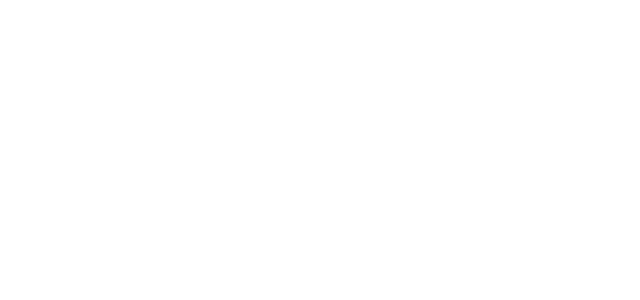
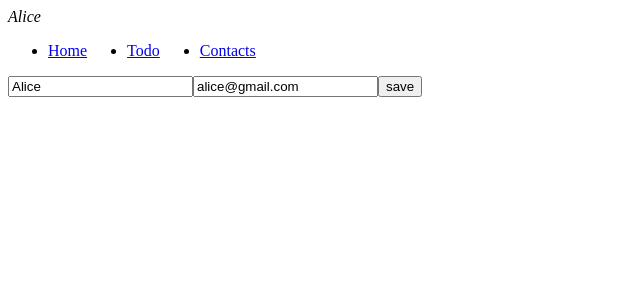
Before and after one commit to kdkcom1234/react-ts-study, a React app: page /profile/edit in a window 1280 px wide. Before the commit this address had no page. Shown: the top 300 px of the page, without its empty margins (0-640 px from the left). Built offline with nearby package versions, Linux system fonts and the light colour scheme.

Commit message:
프로필 데이터

```diff
--- a/package.json
+++ b/package.json
@@ -21,6 +21,7 @@
     "@emotion/styled": "^11.11.0",
     "react": "^18.2.0",
     "react-dom": "^18.2.0",
-    "react-router-dom": "^6.16.0"
+    "react-router-dom": "^6.16.0",
+    "swr": "^2.2.2"
   }
 }
--- a/src/App.tsx
+++ b/src/App.tsx
@@ -42,6 +42,10 @@
   );
 });
 
+const ProfileEdit = lazy(
+  () => import("@/modules/profile/ProfilesEdit")
+);
+
 const App = () => {
   // 라우팅 처리하는 곳의 가장 최상위에 BrowserRouter 감싸줘야함
   return (
@@ -56,6 +60,11 @@
           {/* index: 해당경로의 기본 화면 */}
           <Route element={<Home />} index />
           {/* 기능 모듈 */}
+          <Route
+            path="/profile/edit"
+            element={<ProfileEdit />}
+          />
+
           <Route
             path="todo"
             element={<Todo />}
--- a/src/Layout.tsx
+++ b/src/Layout.tsx
@@ -1,9 +1,33 @@
 import { Suspense } from "react";
-import { Link, Outlet } from "react-router-dom";
+import {
+  Link,
+  Outlet,
+  useNavigate,
+} from "react-router-dom";
+import { useProfileData } from "./modules/profile/data";
 
 function Layout() {
+  // swr 데이터 -> 상태값
+  // 데이터가 변경되면 컴포넌트가 다시 렌더링된다.
+  const { profileData } = useProfileData();
+  const { nickname } = profileData;
+  console.log(profileData);
+  const navigate = useNavigate();
+
+  const handleEditProfile = () => {
+    navigate("/profile/edit");
+  };
+
   return (
-    <div id="layout">
+    <div>
+      <header>
+        <em
+          style={{ cursor: "pointer" }}
+          onClick={handleEditProfile}
+        >
+          {nickname}
+        </em>
+      </header>
       {/* 링크들이 들어가는 곳 */}
       <nav>
         <ul
--- /dev/null
+++ b/src/modules/profile/ProfilesEdit/index.tsx
@@ -0,0 +1,38 @@
+import { MutableRefObject, useRef } from "react";
+import { useProfileData } from "../data";
+
+const ProfileEdit = () => {
+  const nicknameRef =
+    useRef() as MutableRefObject<HTMLInputElement>;
+  const emailRef =
+    useRef() as MutableRefObject<HTMLInputElement>;
+
+  const { profileData, mutateProfileData } =
+    useProfileData();
+  const { nickname, email } = profileData;
+
+  const handleSave = () => {
+    // 서버하고 연동한다음에
+    // mutate
+    mutateProfileData({
+      nickname: nicknameRef.current.value,
+      email: emailRef.current.value,
+    });
+  };
+
+  return (
+    <div>
+      <input
+        ref={nicknameRef}
+        defaultValue={nickname}
+      />
+      <input
+        ref={emailRef}
+        defaultValue={email}
+      />
+      <button onClick={handleSave}>save</button>
+    </div>
+  );
+};
+
+export default ProfileEdit;
--- /dev/null
+++ b/src/modules/profile/data.ts
@@ -0,0 +1,26 @@
+import useSWR from "swr";
+
+export interface ProfileData {
+  nickname: string;
+  email: string;
+}
+
+// 함수를 호출을하면, 함수를 내보내는 함수이다.
+// use....
+// 클로저를 생성
+export function useProfileData() {
+  // const {데이터, 데이터변경함수}
+  // = useSWR<데이터형식>((필수)"데이터키", 데이터조회함수, 옵션);
+  const {
+    data: profileData,
+    mutate: mutateProfileData,
+  } = useSWR<ProfileData>("@data/profile", {
+    // 초기값(데이터조회함수를 통해서 최초에 받아오기전에 반환할 값)
+    fallbackData: {
+      nickname: "Alice",
+      email: "alice@gmail.com",
+    },
+  });
+
+  return { profileData, mutateProfileData };
+}
```
Also changed, not shown: 1 other file (tests, documents, lock files or other folders).
